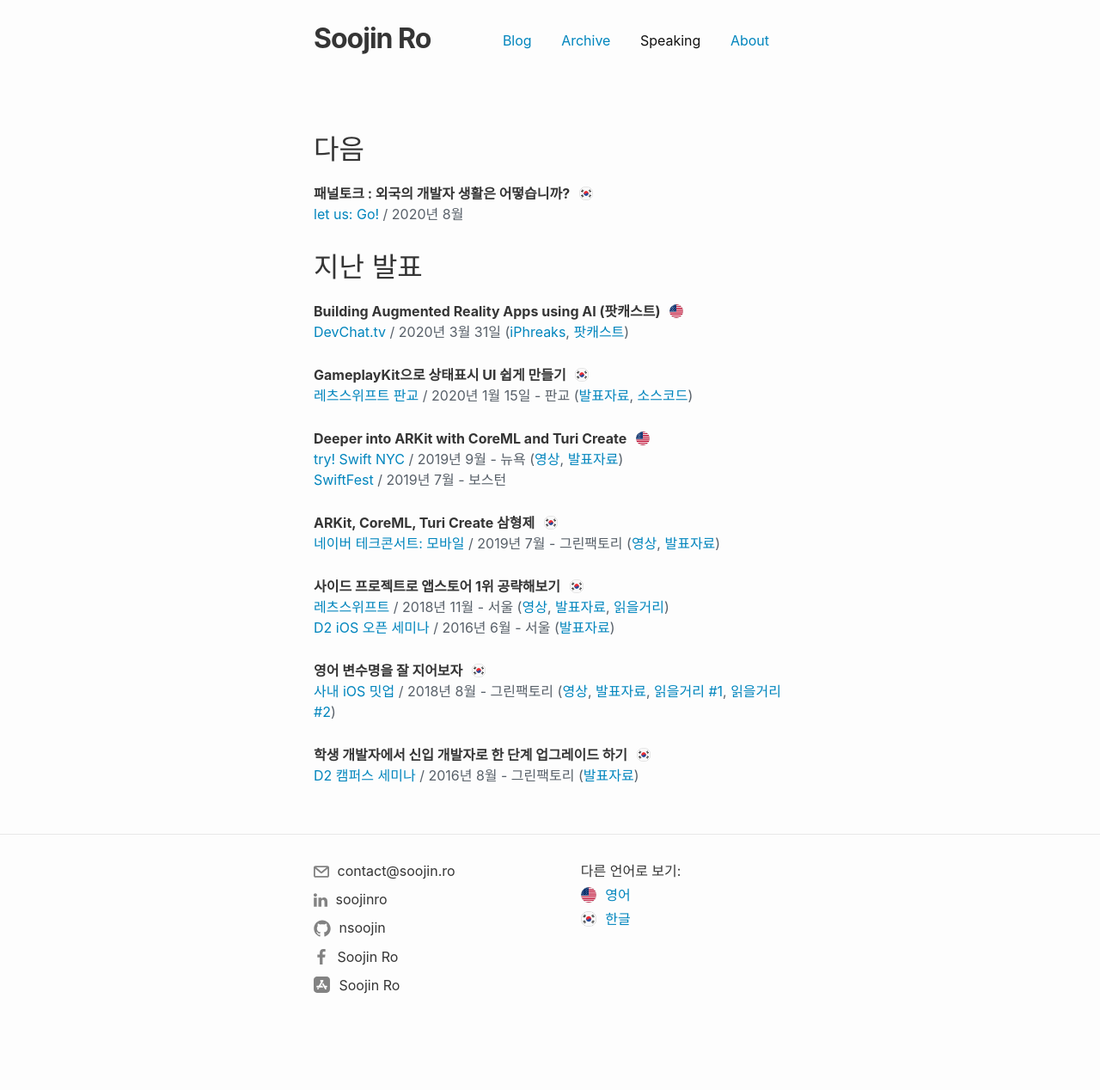
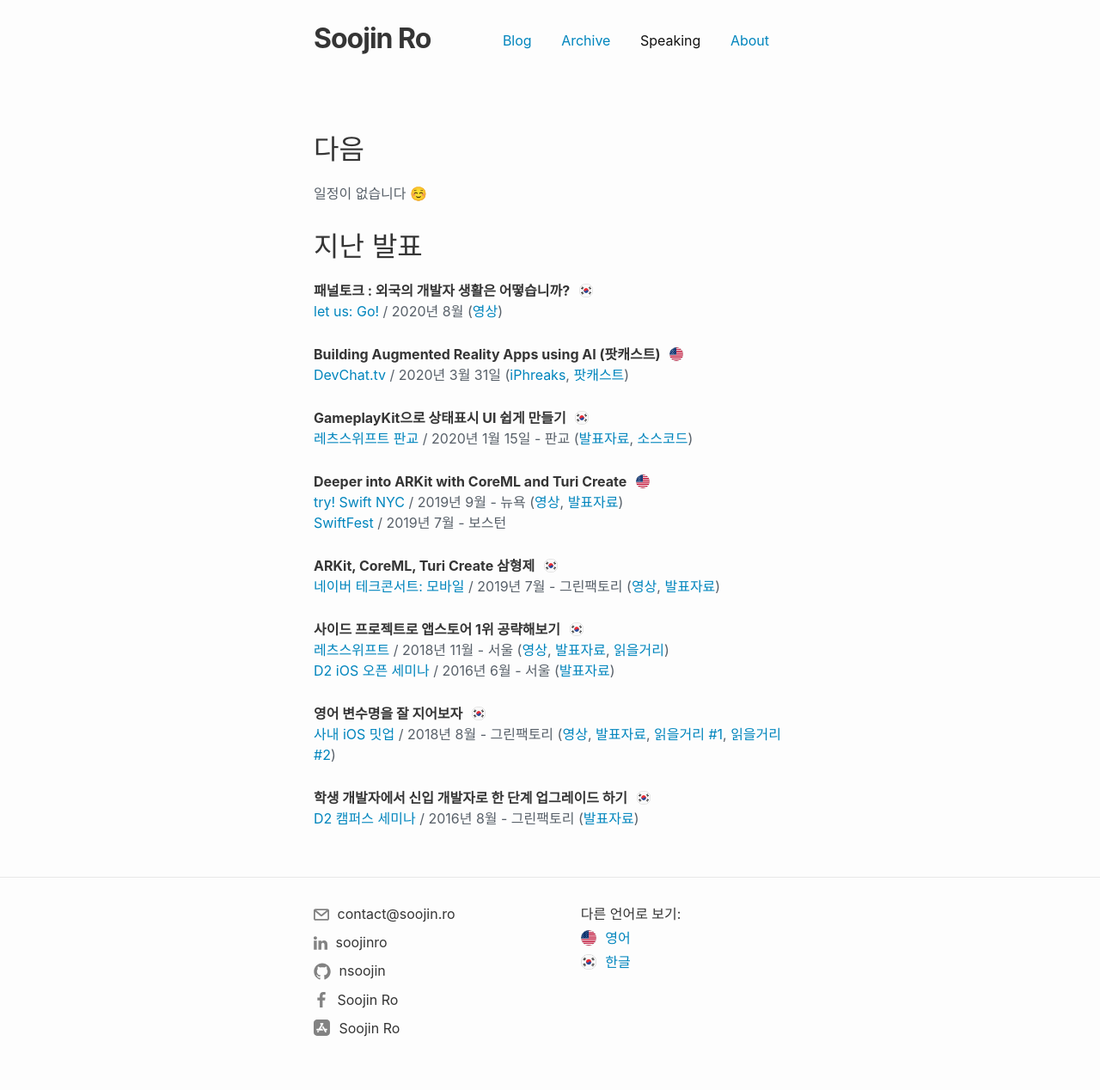
Before and after one commit to nsoojin/nsoojin.github.io, a Jekyll site: the page built from speaking/speaking-kr.md, in a window 1280 px wide. Shown: the whole page at 86% size. Built offline with Jekyll 4.4.1, drawn with Linux system fonts in a browser that asks for light colours; before the commit the page ends 1218 px from its top, so only the background shows below that.

Commit message:
update let us go

```diff
--- a/speaking/speaking-kr.md
+++ b/speaking/speaking-kr.md
@@ -13,14 +13,14 @@ permalink: /speaking-kr
 ---
 # 다음
 
+일정이 없습니다 ☺️
+
+# 지난 발표
+
 <strong class="talk-title">패널토크 : 외국의 개발자 생활은 어떻습니까?</strong>
 <img style="margin-left: 6px; margin-bottom: 3px" src="/assets/language-icons/kr.png" width="16"/>
 <br>
-[let us: Go!](https://let-us-go-2020-summer.vercel.app) / 2020년 8월
-
-<!-- 일정이 없습니다 ☺️ -->
-
-# 지난 발표
+[let us: Go!](https://let-us-go-2020-summer.vercel.app) / 2020년 8월 ([영상](https://youtu.be/i0FMti8pOsk))
 
 <strong class="talk-title">Building Augmented Reality Apps using AI (팟캐스트)</strong>
 <img style="margin-left: 6px; margin-bottom: 3px" src="/assets/language-icons/us.png" width="16"/>
```
Also changed, not shown: speaking/index.md (+5 -5 lines).
